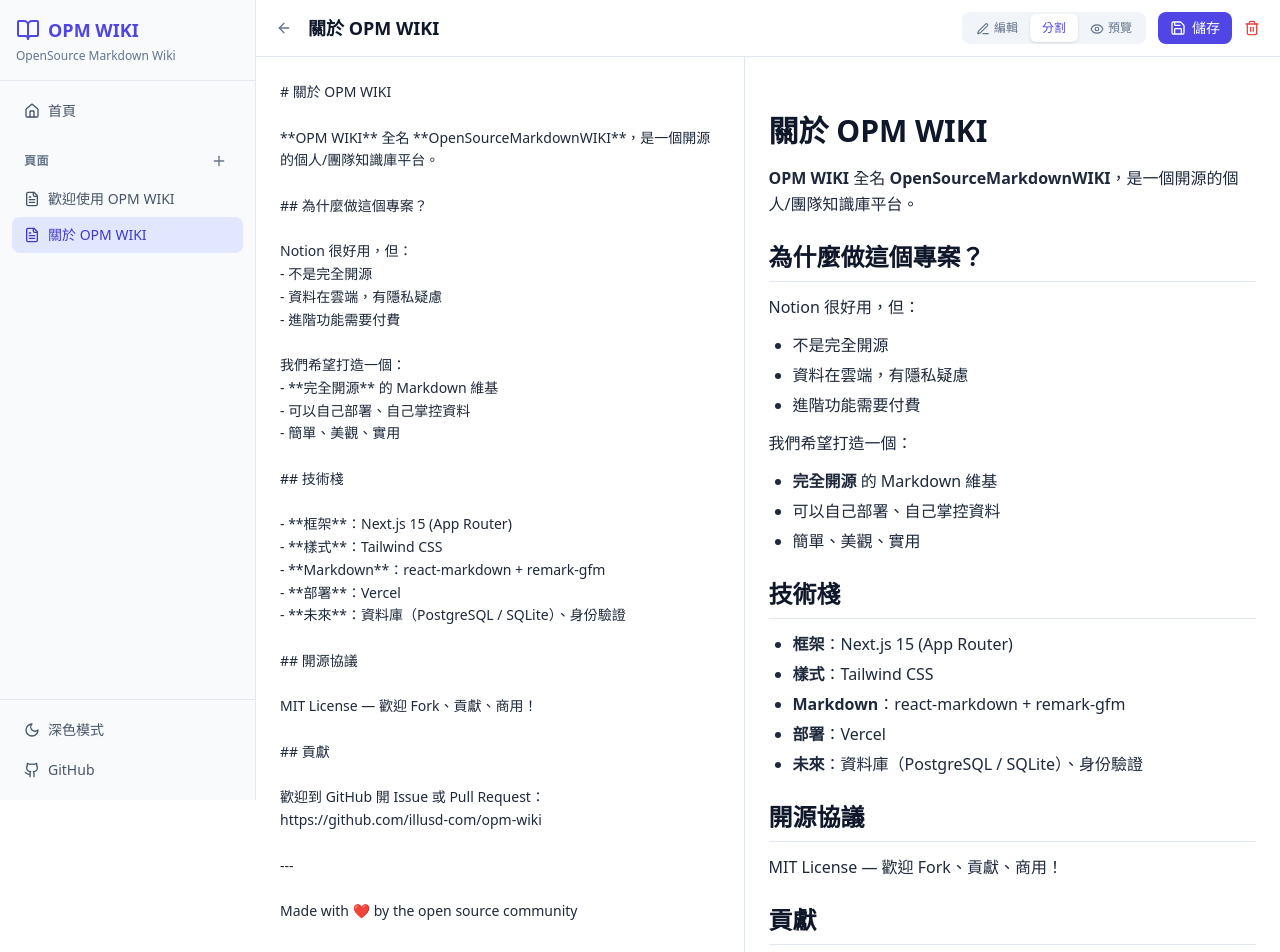
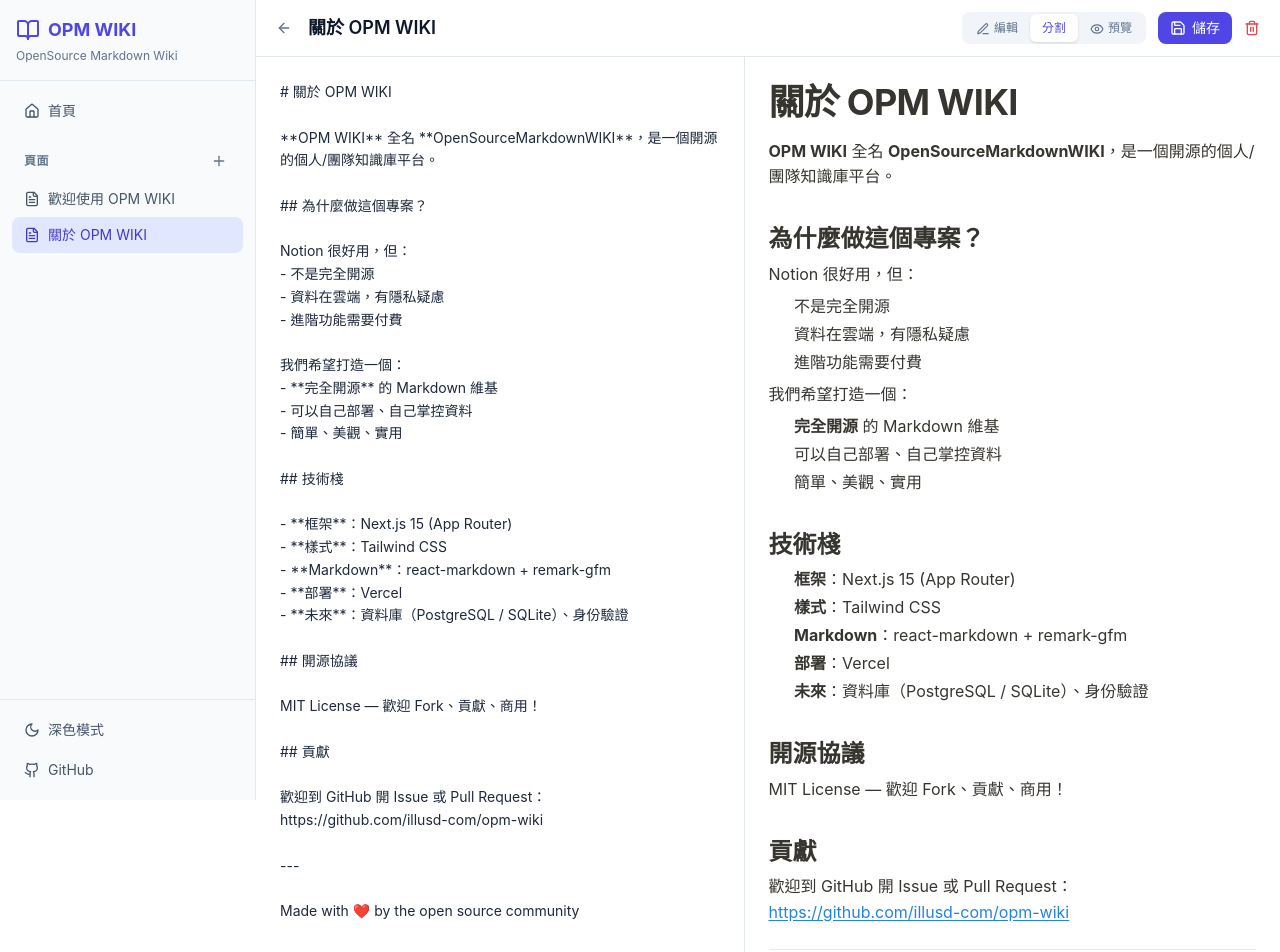
Before and after one commit to illusd-com/opm-wiki, a Next.js app: page /wiki/about in a window 1280 px wide. Shown: the top 952 px of the page. Built offline with nearby package versions, Linux system fonts and the light colour scheme.

Commit message:
UI: more Notion-like minimal design
- Soft neutral palette (Notion colors)
- Cleaner sidebar, less chrome
- Document-style home + editor
- Reduced visual noise, more whitespace

```diff
--- a/src/app/globals.css
+++ b/src/app/globals.css
@@ -3,91 +3,142 @@
 @tailwind utilities;
 
 :root {
-  --background: #ffffff;
-  --foreground: #0f172a;
+  --bg: #ffffff;
+  --bg-sidebar: #f7f7f5;
+  --fg: #37352f;
+  --fg-muted: #787774;
+  --border: #e9e9e7;
+  --hover: #efefed;
+  --accent: #2383e2;
+  --accent-soft: #e7f3ff;
 }
 
 .dark {
-  --background: #0f172a;
-  --foreground: #f8fafc;
+  --bg: #191919;
+  --bg-sidebar: #202020;
+  --fg: #ffffffcf;
+  --fg-muted: #ffffff80;
+  --border: #ffffff14;
+  --hover: #ffffff0d;
+  --accent: #529cca;
+  --accent-soft: #1a2d3d;
+}
+
+html {
+  font-family: ui-sans-serif, -apple-system, BlinkMacSystemFont, "Segoe UI", Helvetica, "Apple Color Emoji", Arial, sans-serif, "Segoe UI Emoji", "Segoe UI Symbol";
+  -webkit-font-smoothing: antialiased;
 }
 
 body {
-  color: var(--foreground);
-  background: var(--background);
-  font-family: system-ui, -apple-system, BlinkMacSystemFont, "Segoe UI", Roboto, sans-serif;
+  color: var(--fg);
+  background: var(--bg);
 }
 
-/* Markdown prose styles */
 .prose {
-  @apply text-slate-800 dark:text-slate-200 leading-relaxed;
+  color: var(--fg);
+  line-height: 1.6;
+  font-size: 16px;
 }
 
 .prose h1 {
-  @apply text-3xl font-bold mt-8 mb-4 text-slate-900 dark:text-white;
+  font-size: 2.25em;
+  font-weight: 700;
+  margin: 0 0 0.4em;
+  line-height: 1.2;
+  letter-spacing: -0.02em;
 }
 
 .prose h2 {
-  @apply text-2xl font-semibold mt-6 mb-3 text-slate-900 dark:text-white border-b border-slate-200 dark:border-slate-700 pb-2;
+  font-size: 1.5em;
+  font-weight: 600;
+  margin: 1.4em 0 0.3em;
+  line-height: 1.3;
 }
 
 .prose h3 {
-  @apply text-xl font-semibold mt-5 mb-2 text-slate-800 dark:text-slate-100;
+  font-size: 1.25em;
+  font-weight: 600;
+  margin: 1.2em 0 0.25em;
 }
 
 .prose p {
-  @apply my-3;
+  margin: 0.4em 0;
 }
 
-.prose ul {
-  @apply list-disc pl-6 my-3;
-}
-
+.prose ul,
 .prose ol {
-  @apply list-decimal pl-6 my-3;
+  padding-left: 1.6em;
+  margin: 0.4em 0;
 }
 
 .prose li {
-  @apply my-1;
+  margin: 0.15em 0;
 }
 
 .prose a {
-  @apply text-indigo-600 dark:text-indigo-400 underline hover:text-indigo-800 dark:hover:text-indigo-300;
+  color: var(--accent);
+  text-decoration: underline;
+  text-underline-offset: 2px;
 }
 
 .prose code {
-  @apply bg-slate-100 dark:bg-slate-800 px-1.5 py-0.5 rounded text-sm font-mono text-pink-600 dark:text-pink-400;
+  background: var(--hover);
+  padding: 0.15em 0.35em;
+  border-radius: 4px;
+  font-size: 0.875em;
+  font-family: ui-monospace, SFMono-Regular, Menlo, Monaco, Consolas, monospace;
 }
 
 .prose pre {
-  @apply bg-slate-900 text-slate-100 p-4 rounded-lg overflow-x-auto my-4 text-sm;
+  background: #1e1e1e;
+  color: #d4d4d4;
+  padding: 1em 1.2em;
+  border-radius: 6px;
+  overflow-x: auto;
+  margin: 0.8em 0;
+  font-size: 0.875em;
 }
 
 .prose pre code {
-  @apply bg-transparent p-0 text-inherit;
+  background: transparent;
+  padding: 0;
+  color: inherit;
 }
 
 .prose blockquote {
-  @apply border-l-4 border-indigo-500 pl-4 italic text-slate-600 dark:text-slate-400 my-4;
+  border-left: 3px solid var(--border);
+  padding-left: 1em;
+  margin: 0.8em 0;
+  color: var(--fg-muted);
 }
 
 .prose table {
-  @apply w-full border-collapse my-4;
+  width: 100%;
+  border-collapse: collapse;
+  margin: 0.8em 0;
+  font-size: 0.9em;
 }
 
 .prose th,
 .prose td {
-  @apply border border-slate-300 dark:border-slate-600 px-3 py-2 text-left;
+  border: 1px solid var(--border);
+  padding: 0.4em 0.7em;
+  text-align: left;
 }
 
 .prose th {
-  @apply bg-slate-100 dark:bg-slate-800 font-semibold;
+  background: var(--hover);
+  font-weight: 600;
+}
+
+.prose hr {
+  border: none;
+  border-top: 1px solid var(--border);
+  margin: 1.5em 0;
 }
 
 .prose img {
-  @apply rounded-lg max-w-full my-4;
+  max-width: 100%;
+  border-radius: 4px;
+  margin: 0.8em 0;
 }
-
-.prose hr {
-  @apply my-8 border-slate-300 dark:border-slate-600;
-}
--- a/src/app/layout.tsx
+++ b/src/app/layout.tsx
@@ -3,10 +3,8 @@
 import Sidebar from "@/components/Sidebar";
 
 export const metadata: Metadata = {
-  title: "OPM WIKI - OpenSource Markdown Wiki",
-  description:
-    "OPM WIKI (OpenSourceMarkdownWIKI) - 完全開源的 Markdown 維基架設平台，像 Notion 一樣好用，但完全開源。",
-  keywords: ["wiki", "markdown", "notion", "opensource", "knowledge base"],
+  title: "OPM WIKI",
+  description: "OpenSource Markdown Wiki — 開源 Markdown 知識庫",
 };
 
 export default function RootLayout({
@@ -19,7 +17,7 @@
       <body className="antialiased">
         <div className="flex min-h-screen">
           <Sidebar />
-          <main className="flex-1 overflow-auto">{children}</main>
+          <main className="flex-1 min-w-0 overflow-auto">{children}</main>
         </div>
       </body>
     </html>
```
